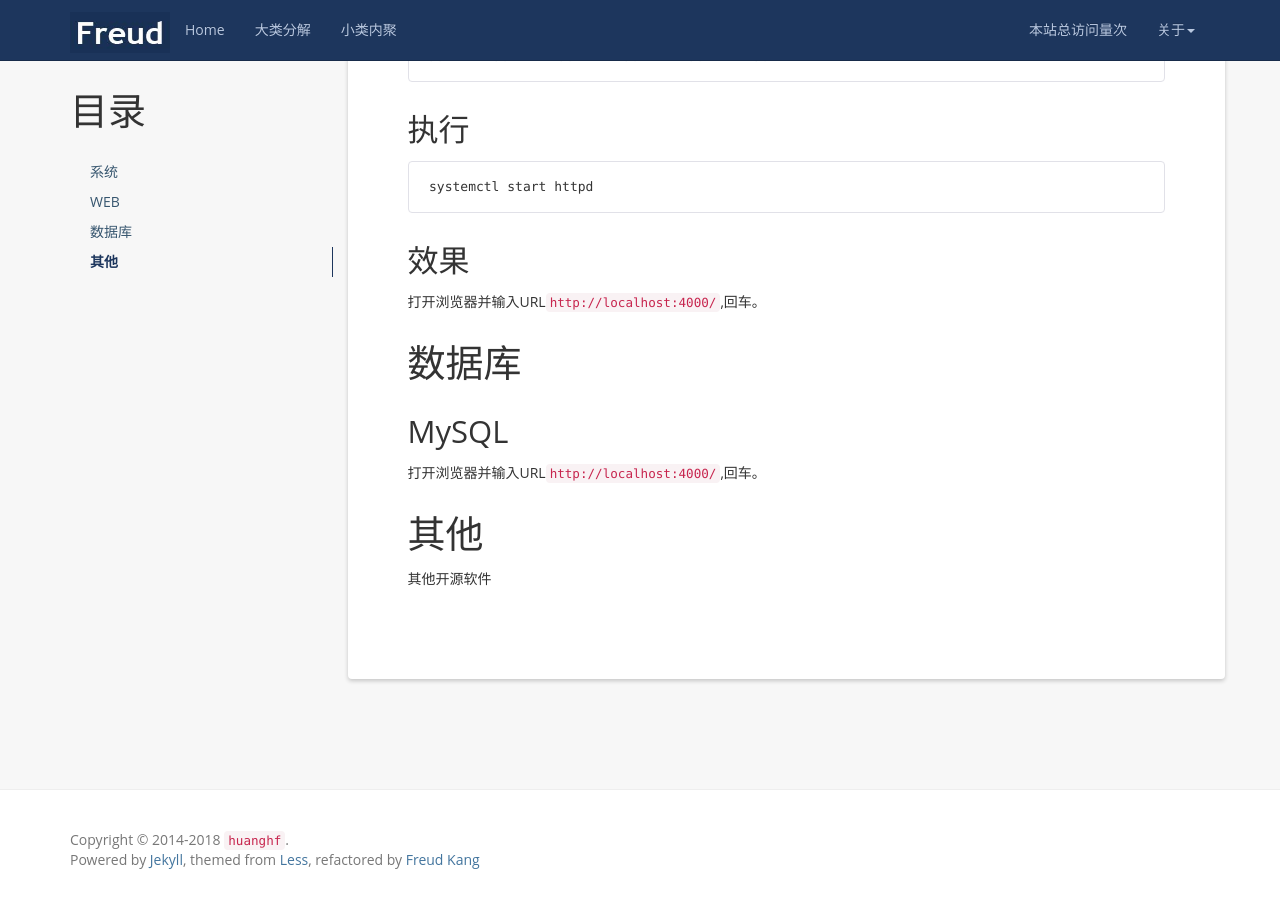
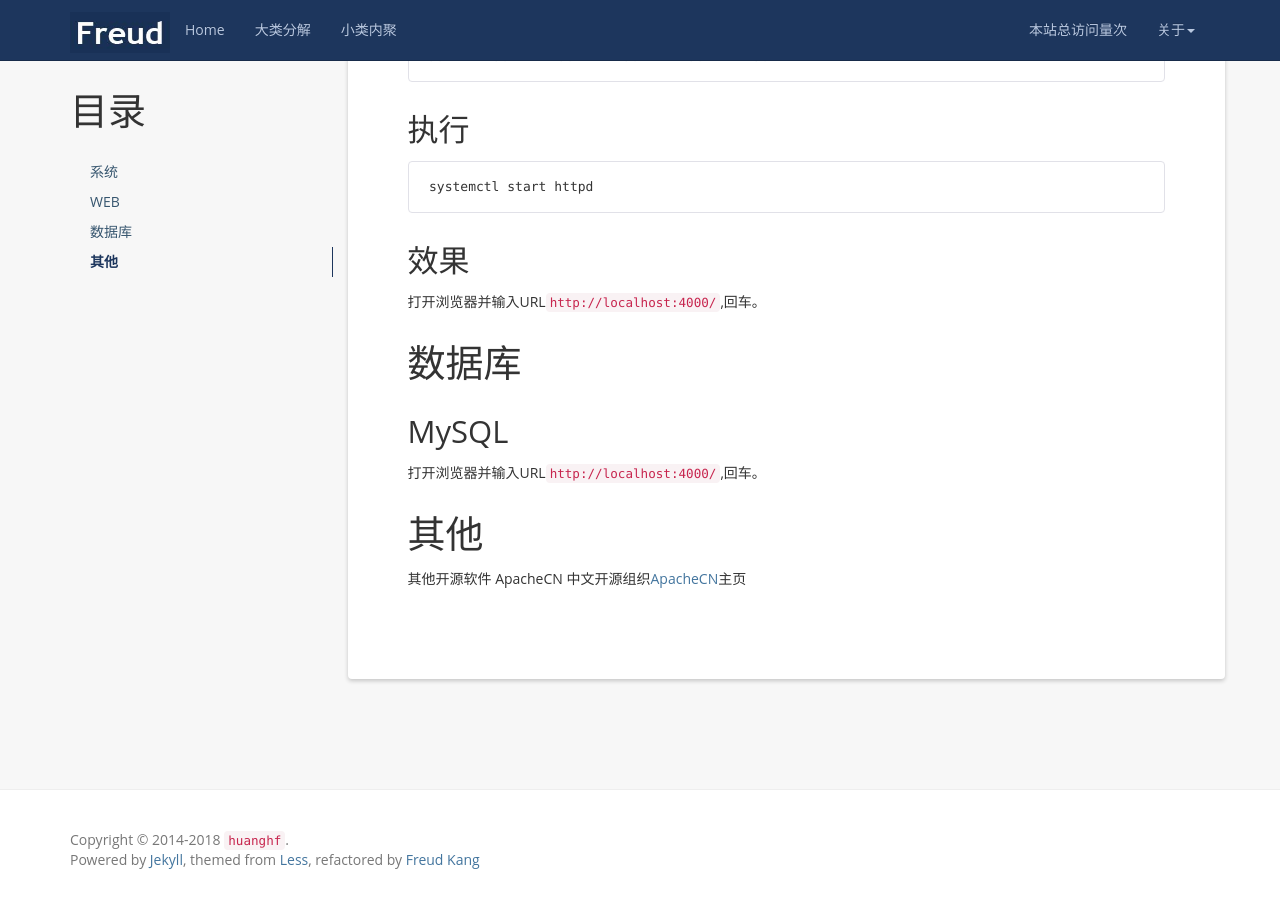
Before and after one commit to huanghfGZ/huanghfGZ.github.io, a Jekyll site: the page built from _posts/2018-12-09-some-useful-website.md, in a window 1280 px wide and 900 px high, scrolled down 2064 px. Built offline with Jekyll 4.4.1, drawn with Linux system fonts in a browser that asks for light colours; nearby versions of some CDN libraries; a script that is not in the unit is left out; comment, search, counter and statistics services are not loaded.

Commit message:
增加ApacheCN网址

```diff
--- a/_posts/2018-12-09-some-useful-website.md
+++ b/_posts/2018-12-09-some-useful-website.md
@@ -125,3 +125,4 @@ MySQL							{#mysql}
 ====================================
 
 其他开源软件
+ApacheCN 中文开源组织[ApacheCN](http://www.apachecn.org/)主页
```
